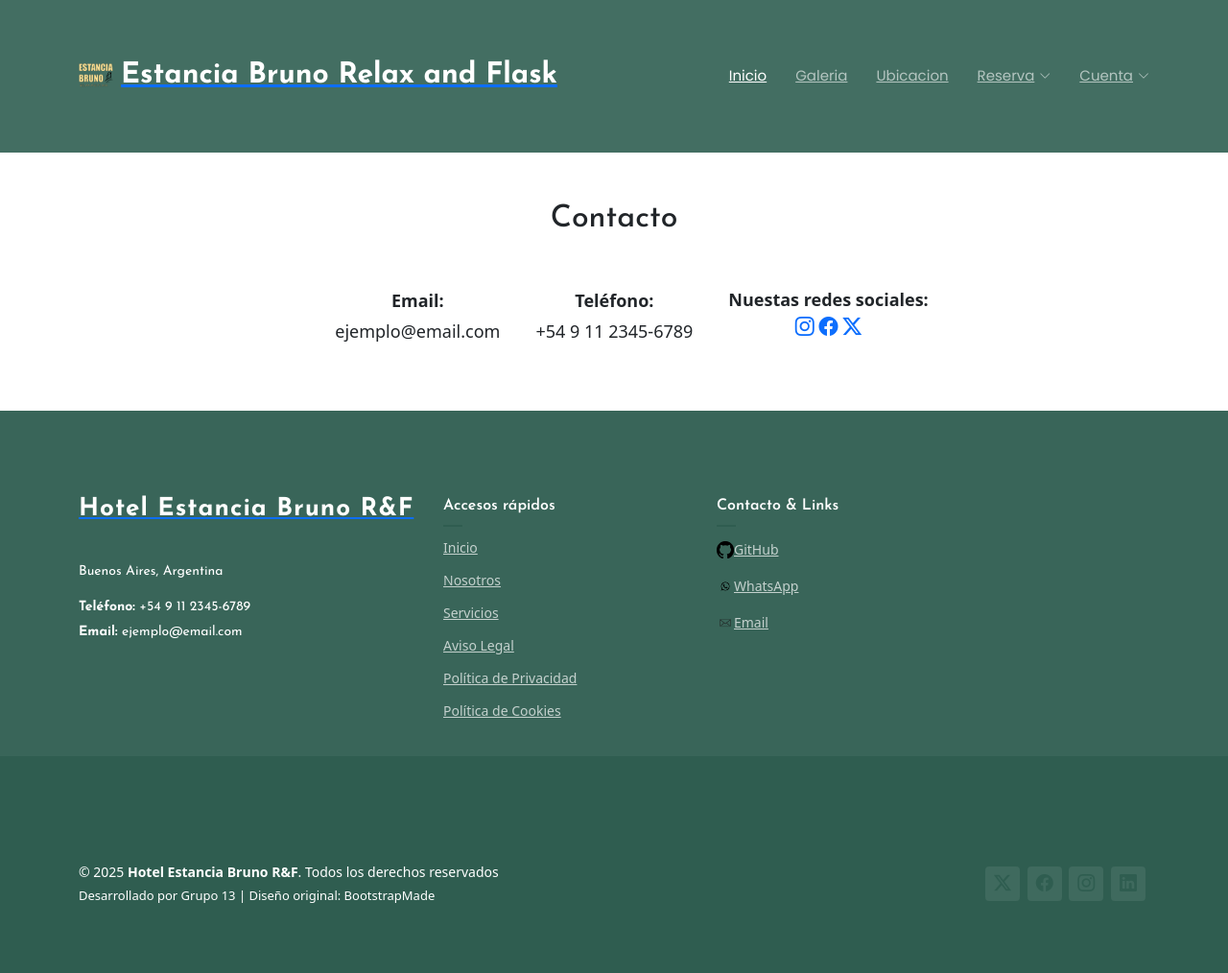
After one commit to ValentinSomoza/Grupo-IDS-TP2, a Flask app: page /contacto in a window 1280 px wide; the page is wider, and only the part inside the window is pictured. The commit adds this page. Shown: that part at 96% size. Run offline with Flask 3, Linux system fonts and the light colour scheme; parts of the project's set-up code (start-up, migrations or seed data) failed here and were passed over; some libraries are stand-ins or nearby versions.

Commit message:
agrego la interfaz de contacto, pero a su vez la quito de la navbar, en forma de propuesta para no incluirla

```diff
--- a/Frontend/app.py
+++ b/Frontend/app.py
@@ -47,6 +47,11 @@ def create_app():
     def mapa():
         return render_template('mapa.html')
 
+
+    @app.route("/contacto")
+    def contacto():
+        return render_template('contacto.html')
+
     @app.route("/eligeDatos")
     def eligeDatos():
         if estaLogeado() is None:
--- /dev/null
+++ b/Frontend/static/css/stylecontacto.css
@@ -0,0 +1,29 @@
+
+.titulo{
+    align-items: center;
+    text-align: center;
+    margin-bottom: 30px;
+}
+
+.card-perfil-card{
+    display: flex;
+    align-items: center;
+    flex-wrap: nowrap;
+    justify-content: center;
+}
+
+.perfil-info-row{
+    display: flex;
+    align-items: center;
+    text-align: center;
+}
+
+.perfil-info-row p{
+    padding-top: 5px;
+}
+
+.bloque{
+    display: flex;
+    flex-direction: column;
+    margin-bottom: 20px;
+}
--- a/Frontend/templates/base.html
+++ b/Frontend/templates/base.html
@@ -68,7 +68,7 @@
                 {% endif %}
                 </ul>
             </li>
-            <li><a href="{{ url_for('index') }}">Contacto</a></li>
+            <!--<li><a href="{{ url_for('contacto') }}">Contacto</a></li> -->
 
             <!-- boton de cuenta -->
 
--- /dev/null
+++ b/Frontend/templates/contacto.html
@@ -0,0 +1,47 @@
+{% extends "base.html" %}
+
+{% block title %}Contacto{% endblock %}
+
+{% block content %}
+
+<main class="container">
+    <h2 class="titulo">Contacto</h2>
+
+    <div class="card-perfil-card">
+        <div class="perfil-info-row">
+            <i class="fa-solid fa-envelope"></i>
+            <span>
+                <strong>Email:</strong>
+                <p>ejemplo@email.com</p>
+
+            </span>
+        </div>
+
+        <div class="perfil-info-row">
+            <i class="fa-solid fa-phone"></i>
+            <span>
+                <strong>Teléfono:</strong>
+                <p>+54 9 11 2345-6789</p>
+            </span>
+        </div>
+
+        <div class="perfil-info-row">
+            <i class="fa-solid fa-phone"></i>
+            <span class="bloque">
+                <strong>Nuestas redes sociales:</strong>
+                <div class="redes">
+                    <a href=""><i class="bi bi-instagram"></i></a>
+                    <a href=""><i class="bi bi-facebook"></i></a>
+                    <a href=""><i class="bi bi-twitter-x"></i></a>
+
+
+                </div>
+            </span>
+        </div>
+
+    </div>
+</main>
+
+<link rel="stylesheet" href="{{ url_for('static', filename='css/stylecontacto.css') }}">
+
+{% endblock %}
```
